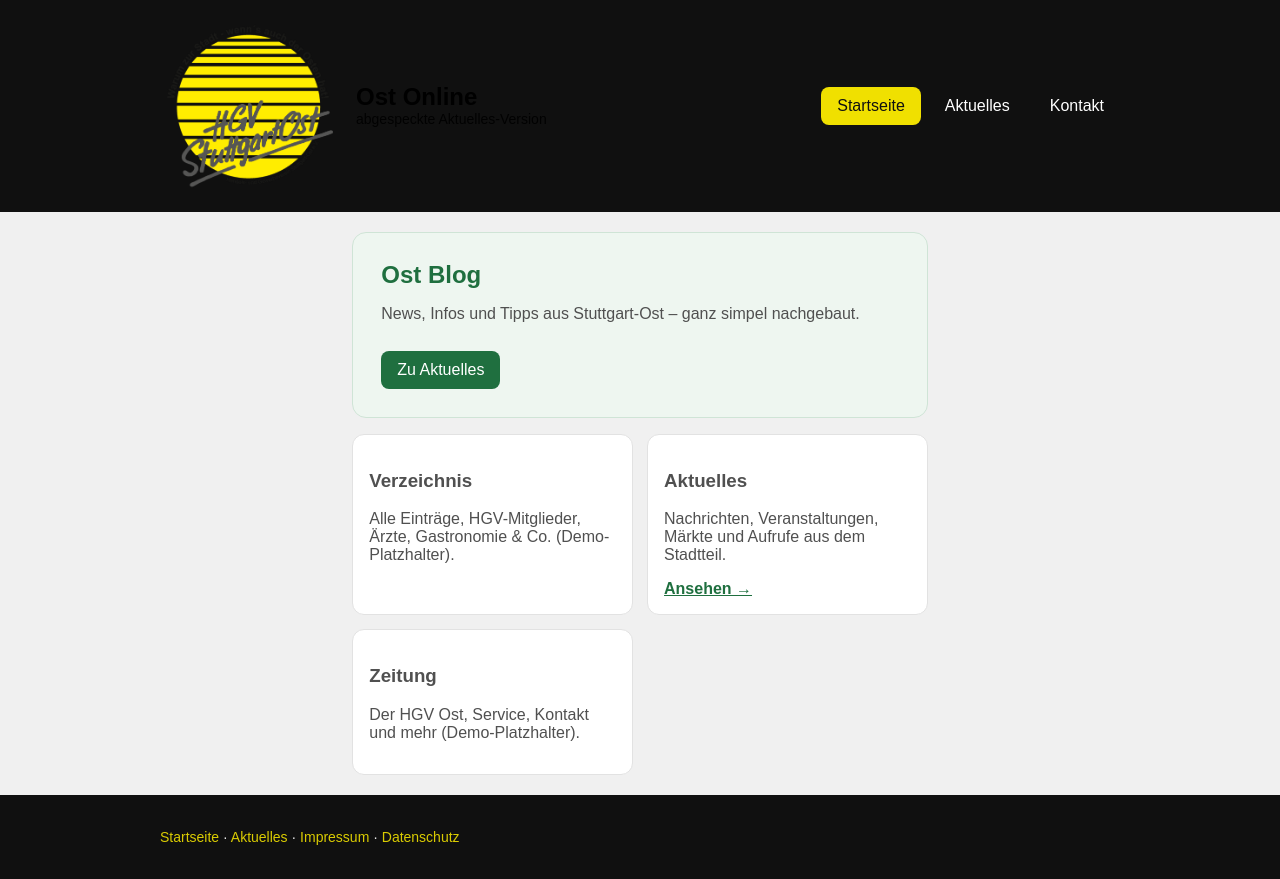
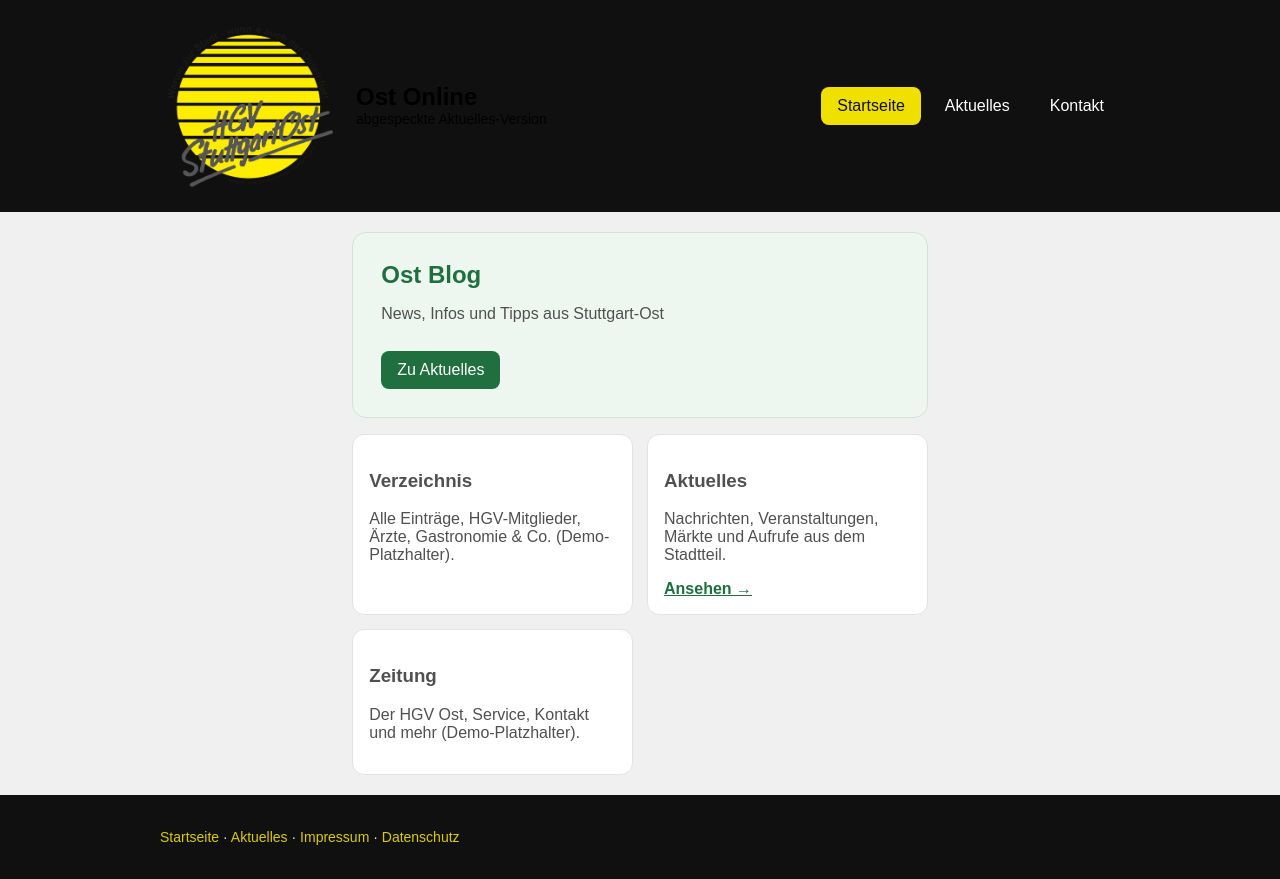
Before and after one commit to WebdesJN/hgv-s-ost, an Angular app: page / in a window 1280 px wide. Built offline with nearby package versions, Linux system fonts and the light colour scheme.

Commit message:
Update home component

```diff
--- a/src/app/pages/home.component.ts
+++ b/src/app/pages/home.component.ts
@@ -8,7 +8,7 @@ import { RouterLink } from '@angular/router';
   template: `
     <section class="hero">
       <h1>Ost Blog</h1>
-      <p>News, Infos und Tipps aus Stuttgart-Ost – ganz simpel nachgebaut.</p>
+      <p>News, Infos und Tipps aus Stuttgart-Ost</p>
       <a routerLink="/aktuelles" class="btn">Zu Aktuelles</a>
     </section>
     <section class="grid">
```
